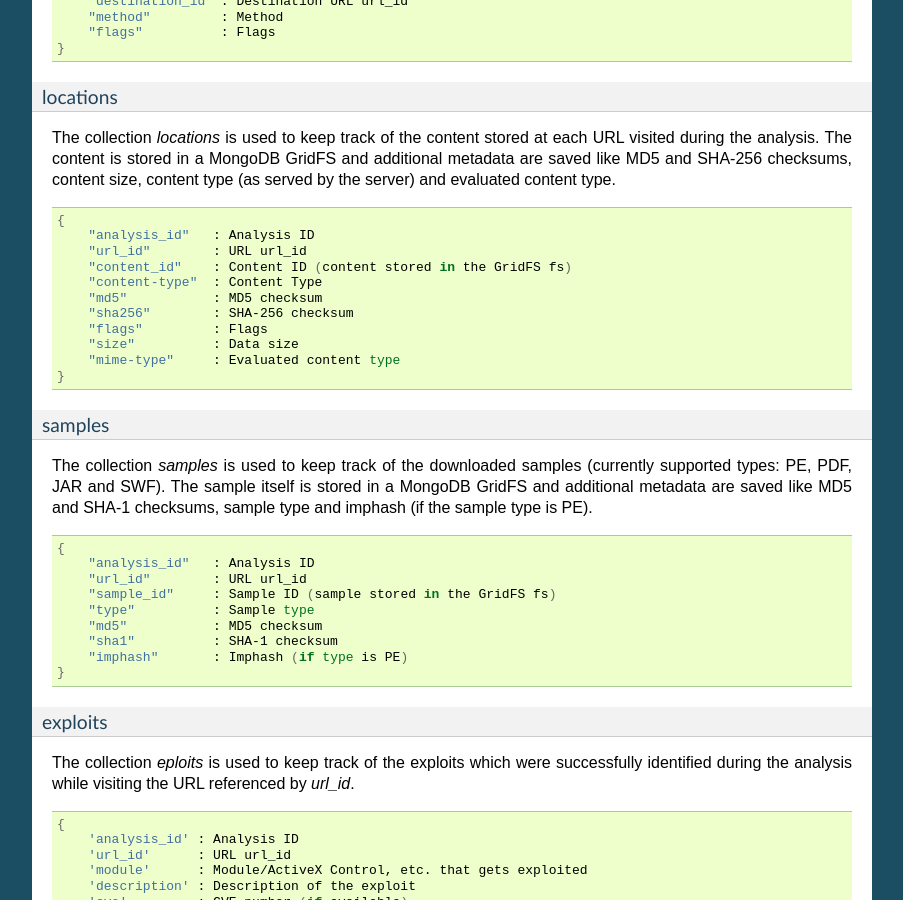
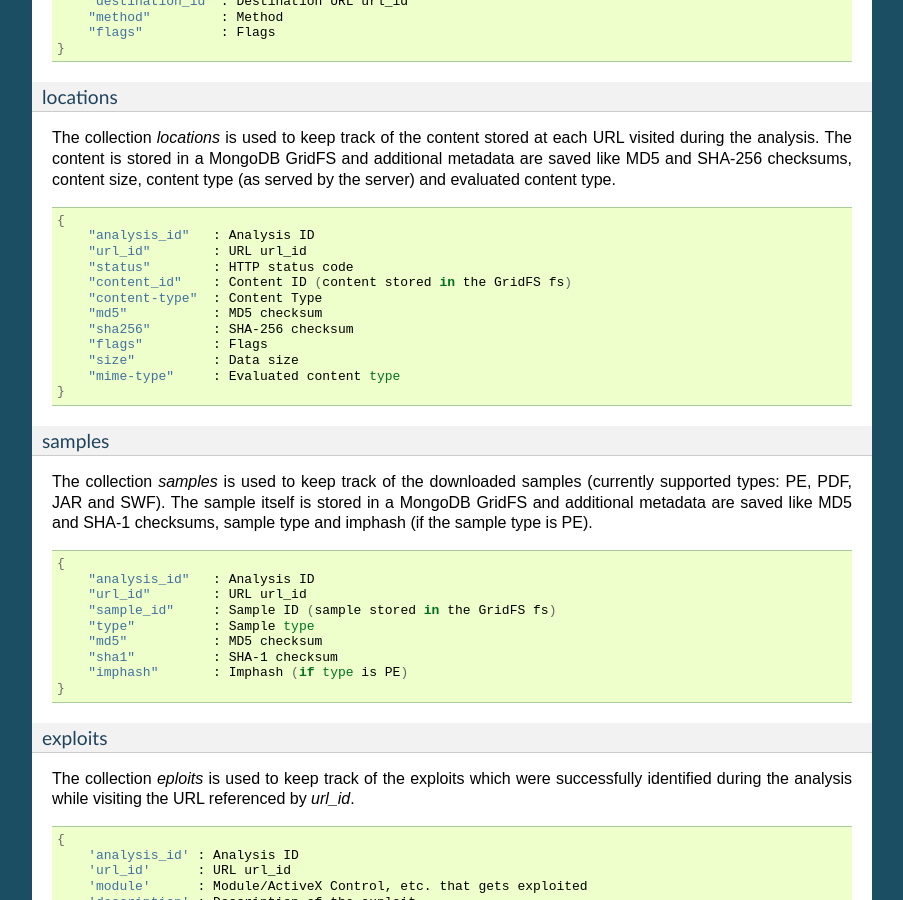
Before and after one commit to buffer/thug, a Sphinx documentation site: the page built from docs/source/logging.rst, in a window 1280 px wide and 900 px high, scrolled down 2338 px. Shown: the whole window, without its empty margins (198-1101 px from the left). Built offline with Sphinx 7.4.7, drawn with Linux system fonts in a browser that asks for light colours; pages that are not in the unit, such as notebooks, are missing from menus; some of the changed text lies outside the part shown.

Commit message:
Documentation update

```diff
--- a/docs/source/logging.rst
+++ b/docs/source/logging.rst
@@ -170,6 +170,7 @@
         {
             "analysis_id"   : Analysis ID
             "url_id"        : URL url_id
+            "status"        : HTTP status code
             "content_id"    : Content ID (content stored in the GridFS fs)
             "content-type"  : Content Type
             "md5"           : MD5 checksum
@@ -544,6 +545,7 @@
 
         {
             "url"           : URL url
+            "status"        : HTTP status code
             "content-type"  : Content Type
             "md5"           : MD5 checksum
             "sha256"        : SHA-256 checksum
```
